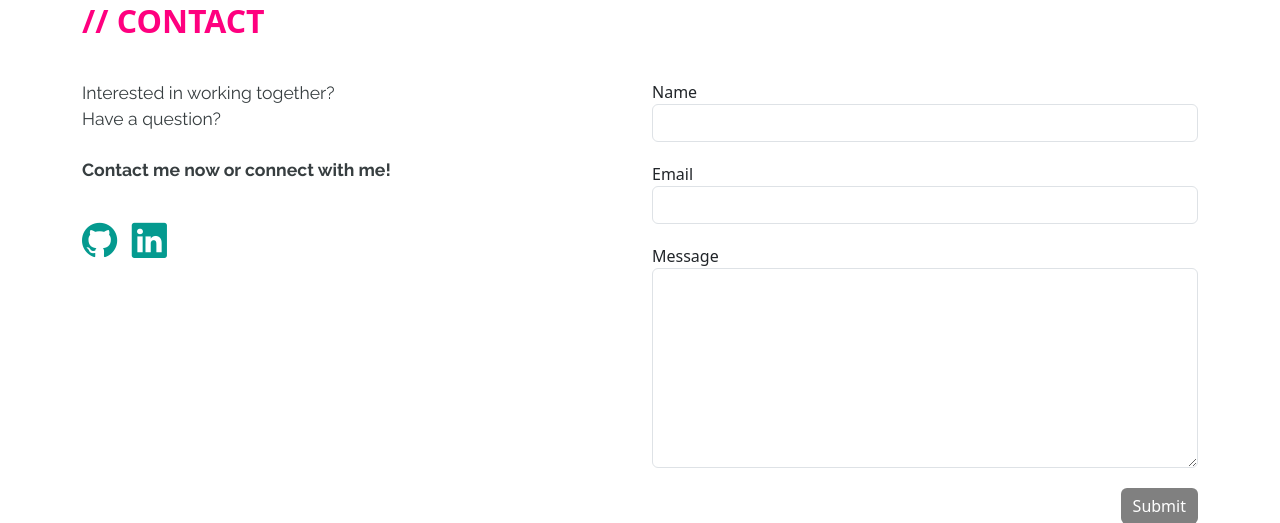
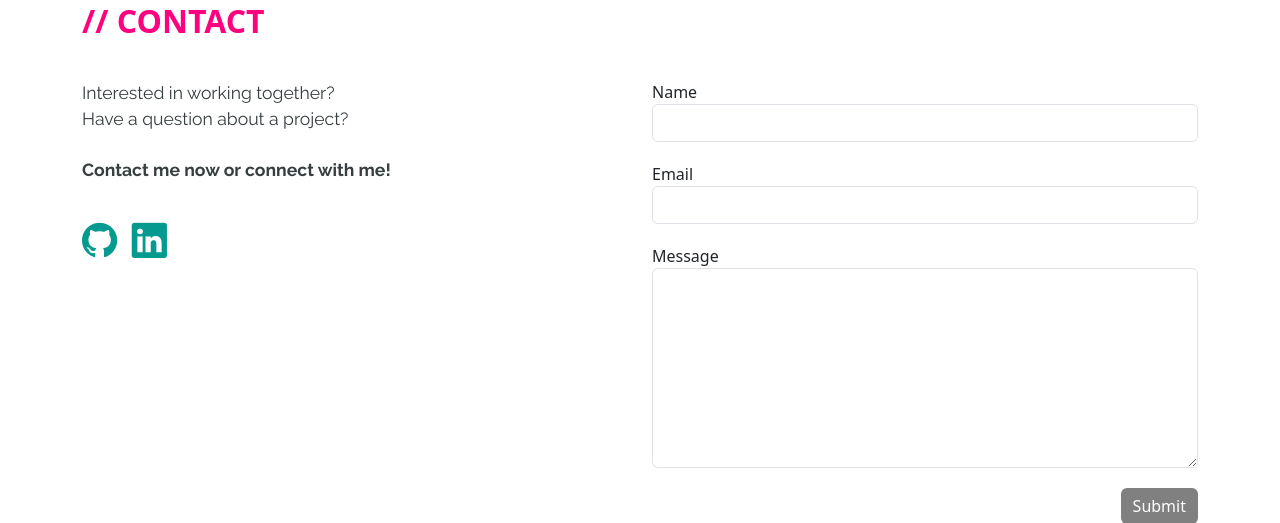
Before and after one commit to tiziaco/portfolio-website, a Django app: page / in a window 1280 px wide. Shown: the part 1570-2093 px from the top of the page. Run offline with Django 5.2, Linux system fonts and the light colour scheme; data comes from the database, SQL or seed files in the repository; data that the repository does not hold is empty.

Commit message:
update cocntact info

```diff
--- a/portfolio/main/templates/components/contact.html
+++ b/portfolio/main/templates/components/contact.html
@@ -6,7 +6,7 @@
 		<div class="col-md-6 col-sm-12 d-flex flex-column contact-info">
 			<p>
 				Interested in working together?<br>
-				Have a question?
+				Have a question about a project?
 				<br><br>
 				<strong>Contact me now or connect with me!</strong>
 			</p>
```
